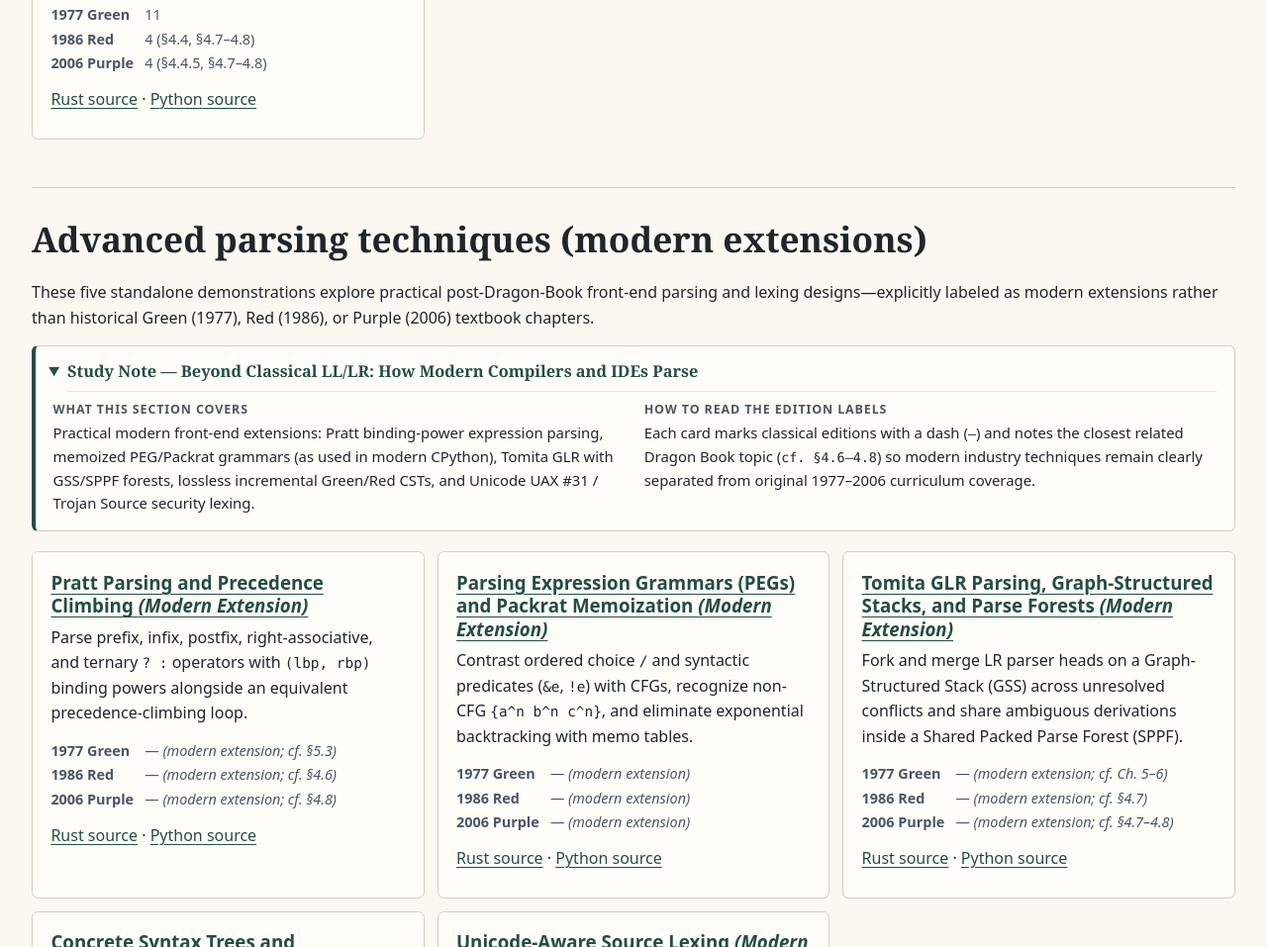
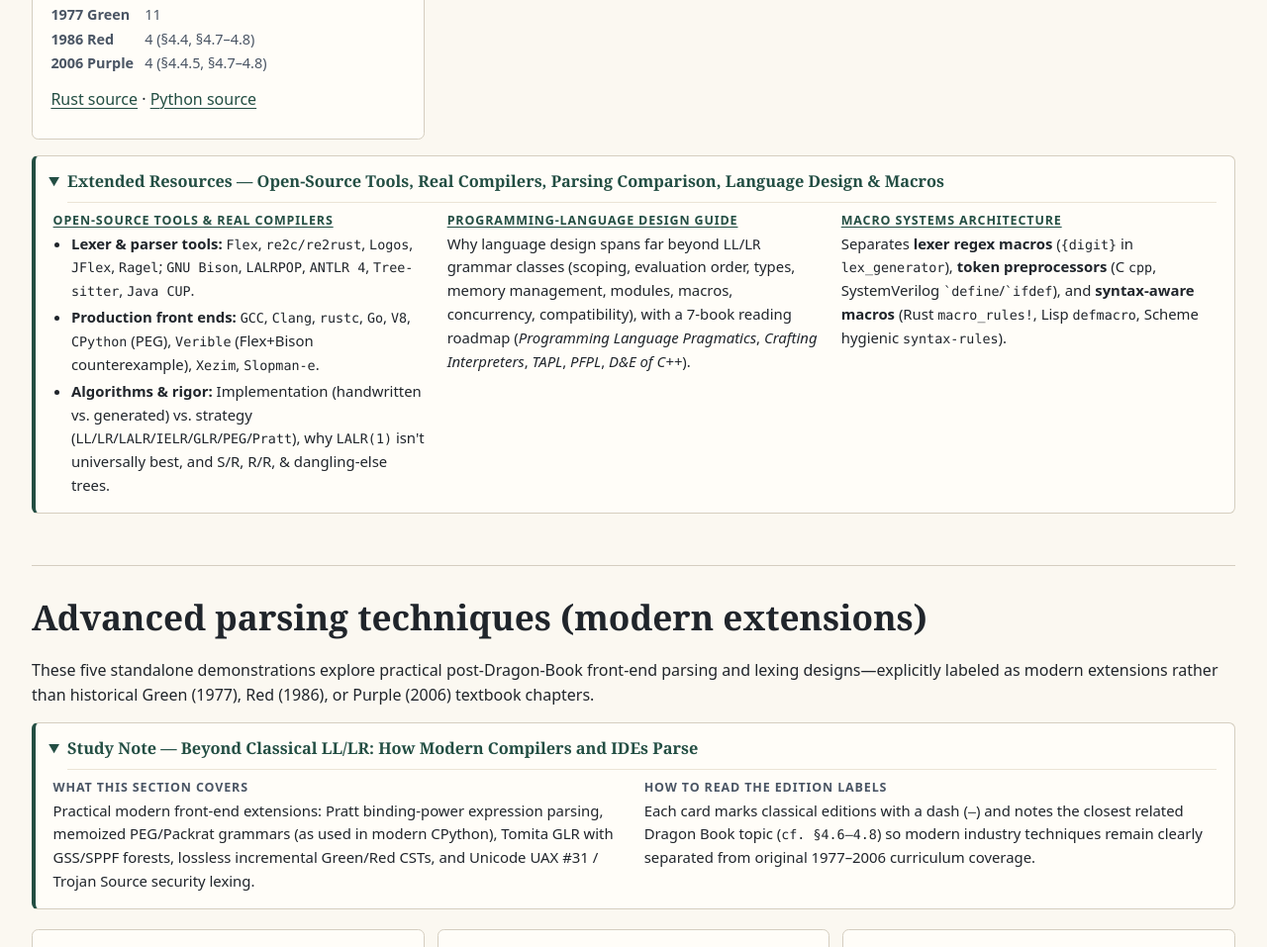
Before and after one commit to hevangel/compilers_principles_techniques_and_tools, a plain HTML site: page index.html in a window 1280 px wide. Shown: the part 4597-5554 px from the top of the page at 99% size. Drawn offline with Linux system fonts and the light colour scheme.

Commit message:
Add extended resources to scanning/parsing and docs reference guides

```diff
--- a/index.html
+++ b/index.html
@@ -529,6 +529,27 @@ python3 -m unittest examples/*/main.py</code></pre>
           <p><a href="examples/parser_error_recovery/main.rs">Rust source</a> · <a href="examples/parser_error_recovery/main.py">Python source</a></p>
         </article></li>
       </ul>
+      <details class="study-note" open>
+        <summary>Extended Resources — Open-Source Tools, Real Compilers, Parsing Comparison, Language Design &amp; Macros</summary>
+        <div class="study-grid">
+          <div class="study-block">
+            <h3><a href="docs/open_source_lexer_parser_tools.md">Open-Source Tools &amp; Real Compilers</a></h3>
+            <ul>
+              <li><strong>Lexer &amp; parser tools:</strong> <code>Flex</code>, <code>re2c/re2rust</code>, <code>Logos</code>, <code>JFlex</code>, <code>Ragel</code>; <code>GNU Bison</code>, <code>LALRPOP</code>, <code>ANTLR 4</code>, <code>Tree-sitter</code>, <code>Java CUP</code>.</li>
+              <li><strong>Production front ends:</strong> <code>GCC</code>, <code>Clang</code>, <code>rustc</code>, <code>Go</code>, <code>V8</code>, <code>CPython</code> (PEG), <code>Verible</code> (Flex+Bison counterexample), <code>Xezim</code>, <code>Slopman-e</code>.</li>
+              <li><strong>Algorithms &amp; rigor:</strong> Implementation (handwritten vs. generated) vs. strategy (<code>LL</code>/<code>LR</code>/<code>LALR</code>/<code>IELR</code>/<code>GLR</code>/<code>PEG</code>/<code>Pratt</code>), why <code>LALR(1)</code> isn't universally best, and S/R, R/R, &amp; dangling-else trees.</li>
+            </ul>
+          </div>
+          <div class="study-block">
+            <h3><a href="docs/language_design_guide.md">Programming-Language Design Guide</a></h3>
+            <p>Why language design spans far beyond <code>LL</code>/<code>LR</code> grammar classes (scoping, evaluation order, types, memory management, modules, macros, concurrency, compatibility), with a 7-book reading roadmap (<em>Programming Language Pragmatics</em>, <em>Crafting Interpreters</em>, <em>TAPL</em>, <em>PFPL</em>, <em>D&amp;E of C++</em>).</p>
+          </div>
+          <div class="study-block">
+            <h3><a href="docs/macro_systems.md">Macro Systems Architecture</a></h3>
+            <p>Separates <strong>lexer regex macros</strong> (<code>{digit}</code> in <code>lex_generator</code>), <strong>token preprocessors</strong> (C <code>cpp</code>, SystemVerilog <code>`define</code>/<code>`ifdef</code>), and <strong>syntax-aware macros</strong> (Rust <code>macro_rules!</code>, Lisp <code>defmacro</code>, Scheme hygienic <code>syntax-rules</code>).</p>
+          </div>
+        </div>
+      </details>
     </section>
     <section id="advanced-parsing" aria-labelledby="advanced-parsing-title">
       <h2 id="advanced-parsing-title">Advanced parsing techniques (modern extensions)</h2>
@@ -1268,6 +1289,18 @@ python3 -m unittest examples/*/main.py</code></pre>
       let html = `<div class="sidebar-group">`;
       html += `<a class="sidebar-link${activePath === "README.md" ? " active" : ""}" href="#/README.md">Repository README</a>`;
       html += `</div>`;
+      const docGuides = [
+        { path: "docs/open_source_lexer_parser_tools.md", title: "Open-Source Tools & Real Compilers" },
+        { path: "docs/language_design_guide.md", title: "Programming-Language Design Guide" },
+        { path: "docs/macro_systems.md", title: "Macro Systems Architecture" },
+      ].filter((d) => !q || d.title.toLowerCase().includes(q) || d.path.toLowerCase().includes(q));
+      if (docGuides.length > 0) {
+        html += `<div class="sidebar-group"><div class="sidebar-group-title">Extended resources (docs/)</div><ul class="sidebar-list">`;
+        for (const d of docGuides) {
+          html += `<li><a class="sidebar-link${activePath === d.path ? " active" : ""}" href="#/${d.path}">${escapeHtml(d.title)}</a></li>`;
+        }
+        html += `</ul></div>`;
+      }
       for (const g of groups) {
         const matched = g.items.filter(
           (it) => !q || it.title.toLowerCase().includes(q) || it.slug.toLowerCase().includes(q)
@@ -1978,7 +2011,7 @@ python3 -m unittest examples/*/main.py</code></pre>
       }
       const raw = h.slice(1);
       if (SECTION_IDS.includes(raw)) return { mode: "catalog", hash: raw };
-      if (/^(?:README\.md|examples\/[^#]+\.(?:md|rs|py))$/.test(raw)) {
+      if (/^(?:README\.md|(?:examples|docs)\/[^#]+\.(?:md|rs|py))$/.test(raw)) {
         return { mode: "doc", path: raw, frag: "" };
       }
       if (currentDocPath) return { mode: "same-doc-anchor", hash: raw };
```
Also changed, not shown: 4 other files.
